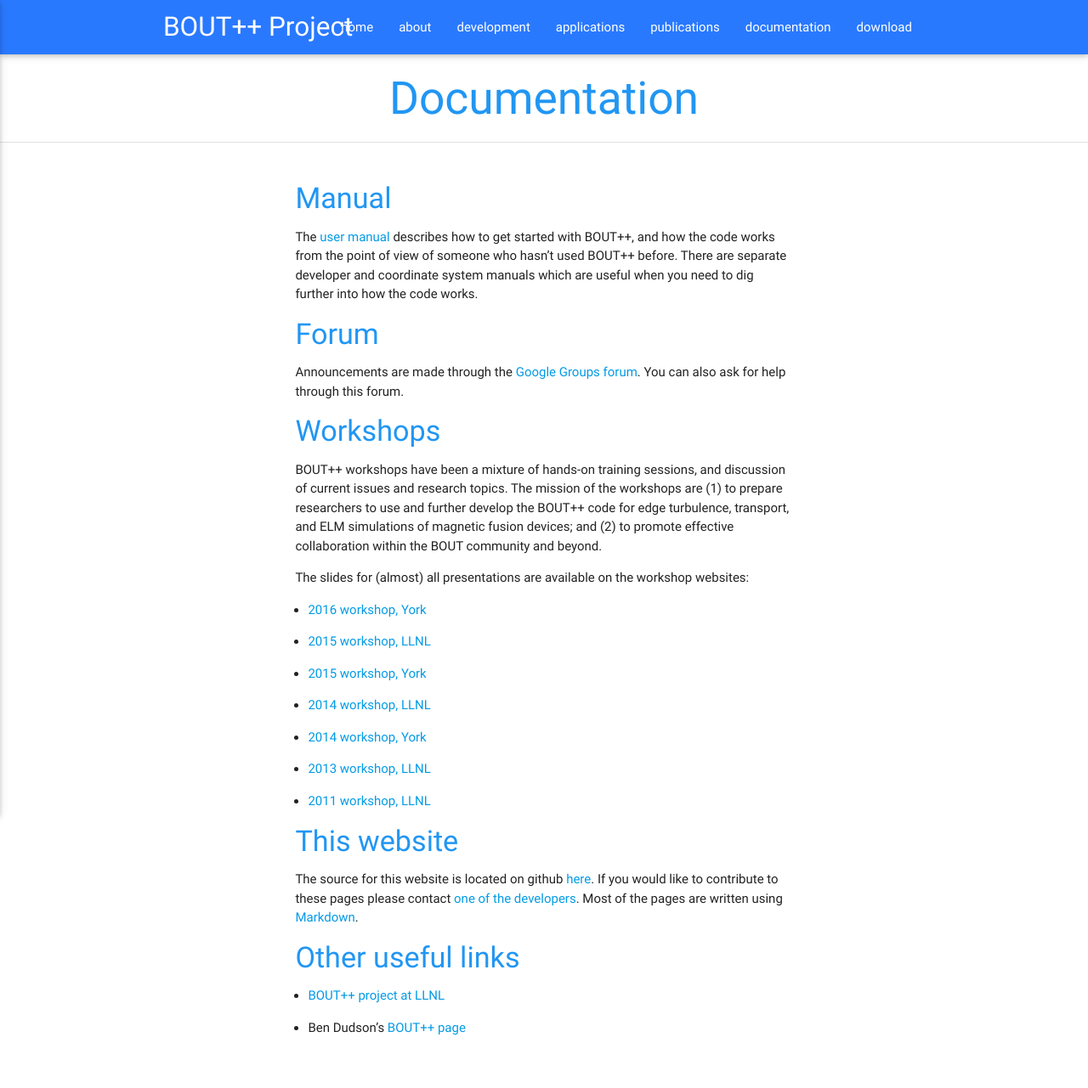
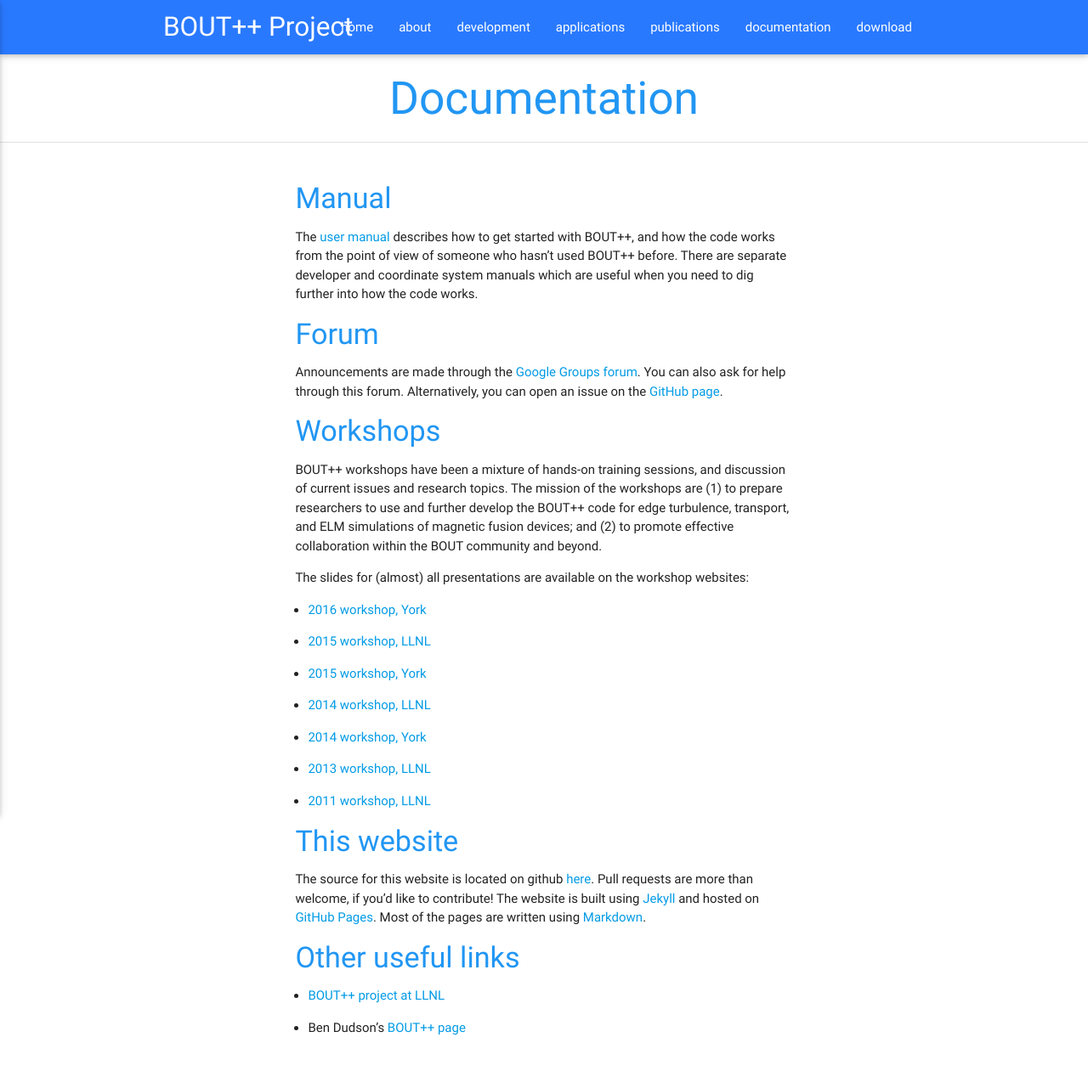
Before and after one commit to boutproject/boutproject.github.io, a Jekyll site: the page built from documentation/index.md, in a window 1280 px wide. Shown: the whole page at 85% size. Built offline with Jekyll 4.4.1, drawn with Linux system fonts in a browser that asks for light colours.

Commit message:
Remove some broken links, add better ones re:website

```diff
--- a/documentation/index.md
+++ b/documentation/index.md
@@ -14,7 +14,9 @@
 
 #### Forum
 
-Announcements are made through the [Google Groups forum](https://groups.google.com/a/york.ac.uk/forum/#!forum/bout-user-group). You can also ask for help through this forum.
+Announcements are made through the [Google Groups forum][buggroup]. You can also
+ask for help through this forum. Alternatively, you can open an issue on
+the [GitHub page][issues].
 
 #### Workshops
 
@@ -38,11 +40,19 @@
 
 #### This website
 
-The source for this website is located on github [here](https://github.com/boutproject/boutproject.github.io). If you would like to
-contribute to these pages please contact [one of the developers](mailto:benjamin.dudson@york.ac.uk).
-Most of the pages are written using [Markdown](http://daringfireball.net/projects/markdown/syntax).
+The source for this website is located on github [here](websitegithub). Pull
+requests are more than welcome, if you'd like to contribute! The website is
+built using [Jekyll][jekyll] and hosted on [GitHub Pages][githubpages]. Most of
+the pages are written using [Markdown][markdown].
 
 #### Other useful links
 
 * [BOUT++ project at LLNL](https://bout.llnl.gov/)
 * Ben Dudson's [BOUT++ page](http://www-users.york.ac.uk/~bd512//bout/)
+
+[buggroup]: https://groups.google.com/a/york.ac.uk/forum/#!forum/bout-user-group
+[issues]: https://github.com/boutproject/BOUT-dev/issues
+[websitegithub]: https://github.com/boutproject/boutproject.github.io
+[githubpages]: https://pages.github.com/
+[jekyll]: https://jekyllrb.com/
+[markdown]: http://daringfireball.net/projects/markdown/syntax
```
Also changed, not shown: download/index.md (+1 -8 lines).
